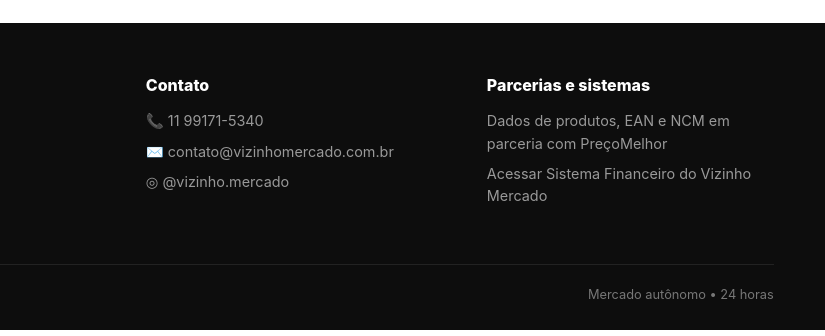
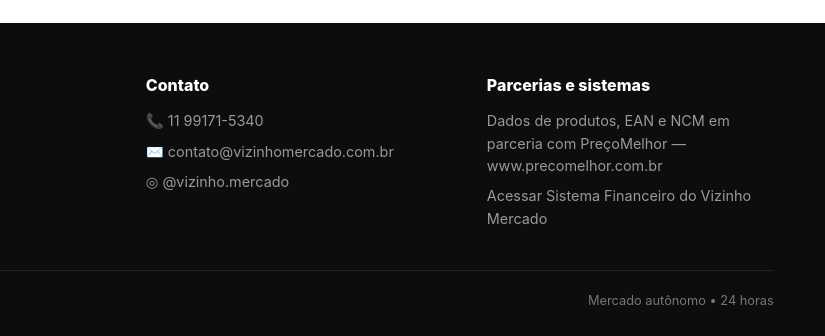
Before and after one commit to Danielalexandra116/vizinho-mercado, a plain HTML site: page index.html in a window 1280 px wide. Shown: the part 6429-6765 px from the top of the page, 455-1280 px from the left. Drawn offline with Linux system fonts and the light colour scheme.

Commit message:
fix: exibe URL do PreçoMelhor no rodapé

```diff
--- a/index.html
+++ b/index.html
@@ -390,7 +390,7 @@
       <div>
         <div class="footer-title">Parcerias e sistemas</div>
         <div class="footer-links">
-          <a href="https://www.precomelhor.com.br/" target="_blank" rel="noopener">Dados de produtos, EAN e NCM em parceria com PreçoMelhor</a>
+          <a href="https://www.precomelhor.com.br" target="_blank" rel="noopener">Dados de produtos, EAN e NCM em parceria com PreçoMelhor — www.precomelhor.com.br</a>
           <a href="https://financeiro.vizinhomercado.com.br/" target="_blank" rel="noopener">Acessar Sistema Financeiro do Vizinho Mercado</a>
         </div>
       </div>
```
